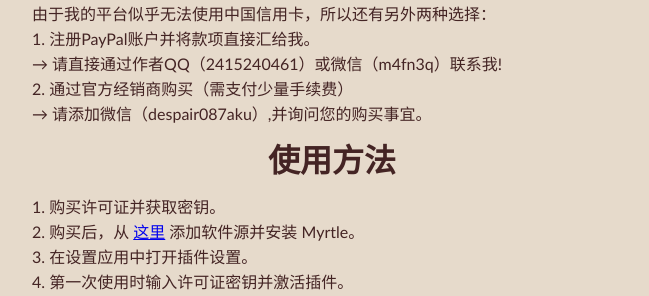
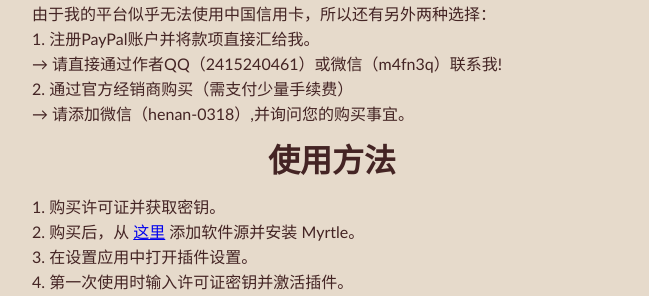
Before and after one commit to m4fn3/repo, a Jekyll site: the page web/Myrtle_zh_hans.html, which Jekyll copies as it is, in a window 1280 px wide and 900 px high, scrolled down 914 px. Shown: the part 156-452 px from the top of the window, without its empty margins (308-957 px from the left). Built offline with Jekyll 4.4.1, drawn with Linux system fonts in a browser that asks for light colours; nearby versions of some CDN libraries.

Commit message:
update: change reseller id

```diff
--- a/web/Myrtle_zh_hans.html
+++ b/web/Myrtle_zh_hans.html
@@ -82,7 +82,7 @@
                 1. 注册PayPal账户并将款项直接汇给我。<br>
                 → 请直接通过作者QQ（2415240461）或微信（m4fn3q）联系我!<br>
                 2. 通过官方经销商购买（需支付少量手续费）<br>
-                → 请添加微信（despair087aku）,并询问您的购买事宜。
+                → 请添加微信（henan-0318）,并询问您的购买事宜。
 			</p>
 			<h1>使用方法</h1>
 			<p>
```
